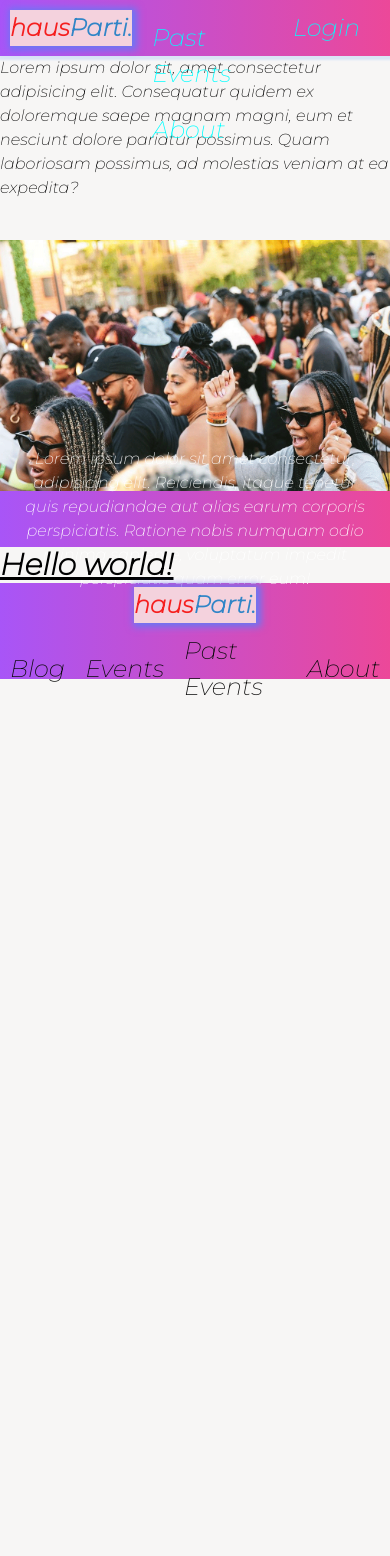
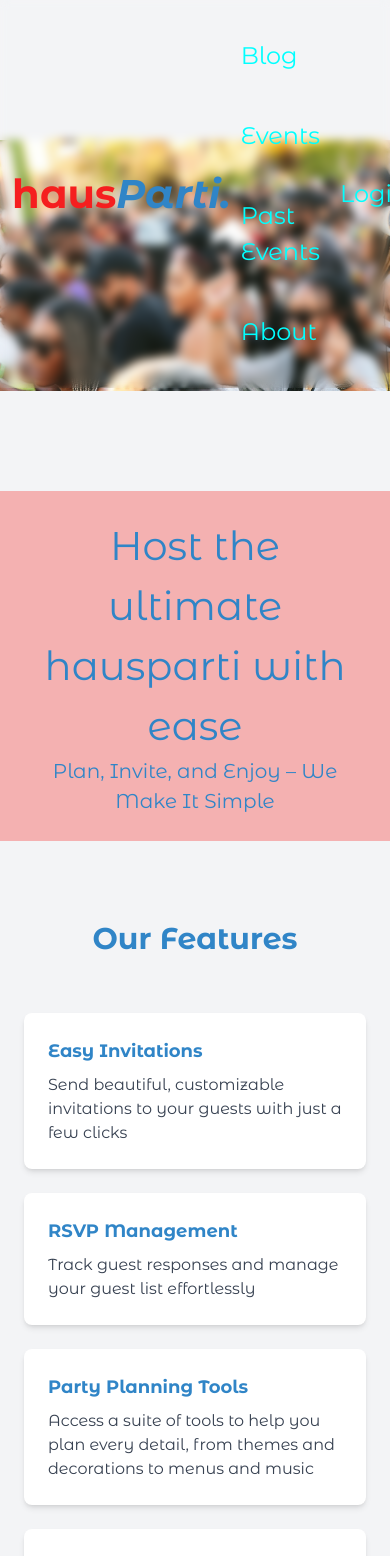
Before and after one commit to Phransis/hausParti, a React (Create React App) app: page / in a window 390 px wide. Shown: the top 1556 px of the page. Before the commit the page ends 844 px from the top, so only its background shows below. Built offline with nearby package versions, Linux system fonts and the light colour scheme.

Commit message:
Homepage 90% done

```diff
--- /dev/null
+++ b/src/components/api/API.jsx
@@ -0,0 +1,51 @@
+export  const BASE_URL = 'localhost://127.0.0.1.8000'
+export const FEATURES = [
+
+
+        {
+            "header": "Easy Invitations",
+            "content": "Send beautiful, customizable invitations to your guests with just a few clicks"
+        },
+        {
+            "header": "RSVP Management",
+            "content": "Track guest responses and manage your guest list effortlessly"
+        },
+        {
+            "header": "Party Planning Tools",
+            "content": "Access a suite of tools to help you plan every detail, from themes and decorations to menus and music"
+        },
+        {
+            "header": "Event Reminders",
+            "content": "Automatically send reminders to your guests to ensure they don’t miss the party"
+        },
+        {
+            "header": "Guest Communication",
+            "content": "Keep in touch with your guests through our integrated messaging system"
+        },
+        {
+            "header": "Budget Tracker",
+            "content": "Plan your budget and keep track of expenses to ensure everything stays on track"
+        },
+
+]
+export const TESTIMONIALS = [
+
+
+        {
+            "author": "Alex P.",
+            "role": "CEO, Insane Kreativs",
+            "image": "https://via.placeholder.com/150",
+            "message": "Planning my house party was a breeze thanks to [Your Brand Name]. My friends had a great time!"
+        },
+        {
+            "author": "Jamie L.",
+            "role": "Event Organizer",
+            "message": "I loved the easy-to-use tools and beautiful invitations. Highly recommend!"
+        },
+        {
+            "author": " Chris M.",
+            "role": "Plumber",
+            "message": "This platform made organizing my birthday party so much easier. Everything went smoothly."
+        }
+
+]
--- a/src/components/pages/Footer.jsx
+++ b/src/components/pages/Footer.jsx
@@ -3,15 +3,17 @@ import React from "react";
 function Footer() {
   return (
     <>
-      <div className="footer mx-auto pt-10 h-14 bg-gradient-to-r from-purple-500 to-pink-500 ">
-        <div className="column1 h-14 bg-gradient-to-r from-purple-500 to-pink-500">
+      <div className="footer ">
+        <footer>
+
+        <div className="column1 ">
           <div className="logo ">
             <a href="/">
               <span className="haus">haus</span>
               <span className="parti">
                 <i>Parti.</i>
               </span>
-            </a>
+            </a>©  All Rights Reserved.
           </div>
           <div className="footer-links">
             <ul>
@@ -30,6 +32,7 @@ function Footer() {
             </ul>
           </div>
         </div>
+        </footer>
         {/* <div className="column2">Location</div> */}
         {/* <div className="column3">Subscribe to our newsletters</div> */}
         {/* <div className="column4 h-14 bg-gradient-to-r from-purple-500 to-pink-500">Year</div> */}
--- a/src/components/pages/Header.jsx
+++ b/src/components/pages/Header.jsx
@@ -3,7 +3,7 @@ import React from "react";
 function Header() {
   return (
     <>
-      <nav className="navBar h-14 bg-gradient-to-r from-purple-500 to-pink-500">
+      <nav className=" ">
         <div className="logo">
           <a href="/">
             <span className="haus">haus</span>
--- a/src/components/pages/HomePage.jsx
+++ b/src/components/pages/HomePage.jsx
@@ -1,29 +1,112 @@
 import React from "react";
 
 import Outside from "../assets/outside.png";
+import { FEATURES } from "../api/API";
+import { TESTIMONIALS } from "../api/API";
 // import Logo from "../assets/logo.png";
 
 function HomePage() {
+  console.log("Features", FEATURES);
+  console.log("Testimonials", TESTIMONIALS);
   return (
     <>
-      <div className="">
-        <div className="">
-
-        Lorem ipsum dolor sit, amet consectetur adipisicing elit. Consequatur
-        quidem ex doloremque saepe magnam magni, eum et nesciunt dolore pariatur
-        possimus. Quam laboriosam possimus, ad molestias veniam at ea expedita?
-        </div>
+      <div className="bg-gray-100">
+        <div className="content-uno "></div>
         <img
           className=" container mx-auto pt-10 bImage "
           src={Outside}
           alt="Black youth partying"
         ></img>
-        <div className=" section-uno h-14 bg-gradient-to-r from-purple-500 to-pink-500">
-          Lorem ipsum dolor sit amet consectetur, adipisicing elit. Reiciendis,
-          itaque tenetur quis repudiandae aut alias earum corporis perspiciatis.
-          Ratione nobis numquam odio minima sapiente, voluptatum impedit
-          perspiciatis quam error eum!
+        <div className="section-uno heading">
+          Host the ultimate hausparti with ease
+          <p className="sub-heading">
+            Plan, Invite, and Enjoy – We Make It Simple
+          </p>
         </div>
+
+        <h1 className="text-3xl font-bold mt-20 text-center mb-8 hover:underline">
+          <a href="about">Our Features</a>
+        </h1>
+
+        <div className="grid grid-cols-1 sm:grid-cols-2 md:grid-cols-3 gap-6 p-6">
+          {FEATURES.map((feature, index) => (
+            <div key={index} className="bg-white shadow-lg rounded-lg p-6 shadow-md transition-transform transform hover:scale-105">
+              <div className="text-lg font-bold mb-2">{feature.header}</div>
+              <div className="text-gray-700">{feature.content}</div>
+            </div>
+          ))}
+        </div>
+        <div className="content-uno ">
+          Create engaging and memorable hausPartis in seconds...
+        </div>
+        <div className="min-h-screen bg-gray-100 mt-20 py-10">
+          <div className="max-w-7xl mx-auto px-4 sm:px-6 lg:px-8">
+            <h1 className="text-3xl font-bold text-center hover:underline mb-8">
+              Testimonials
+            </h1>
+            <div className="grid grid-cols-1 sm:grid-cols-2 md:grid-cols-3 gap-6">
+              {TESTIMONIALS.map((testimonial, index) => (
+                <div
+                  key={index}
+                  className="bg-white shadow-lg rounded-lg p-6 flex flex-col items-center shadow-md transition-transform transform hover:scale-105"
+                >
+                  <img
+                    className="w-24 h-24 rounded-full mb-4"
+                    src={testimonial.image}
+                    alt={`${testimonial.author} photo`}
+                  />
+                  <div className="text-center">
+                    <p className="text-gray-600 mb-4">{testimonial.role}</p>
+                    <p className="text-gray-800">"{testimonial.message}"</p>
+                    <h3 className="text-xl font-bold mb-2">
+                      {testimonial.author}
+                    </h3>
+                  </div>
+                </div>
+              ))}
+            </div>
+          </div>
+        </div>
+        {/* <div className="section-uno about">Testimonial Quotes:</div> */}
+
+        <div className=" section-uno about ">
+          <a href="about">About Us</a>
+        </div>
+        <p className="content">
+          At hausparti, we believe that every great party starts with great
+          planning. Our platform is designed to help you effortlessly organize
+          and host memorable house parties. From creating guest lists to
+          managing RSVPs and coordinating party details, we provide all the
+          tools you need to throw an unforgettable event."
+        </p>
+        <div class="max-w-md mx-auto bg-white rounded-xl shadow-md overflow-hidden md:max-w-2xl">
+          <div class="md:flex">
+            <div class="md:shrink-0">
+              <img
+                class="h-48 w-full object-cover md:h-full md:w-48"
+                src={Outside}
+                alt="Modern building architecture"
+              />
+            </div>
+            <div class="p-8">
+              <div class="uppercase tracking-wide text-sm text-indigo-500 font-semibold">
+                Company retreats
+              </div>
+              <a
+                href="#"
+                class="block mt-1 text-lg leading-tight font-medium text-black hover:underline"
+              >
+                Incredible accommodation for your team
+              </a>
+              <p class="mt-2 text-slate-500">
+                Looking to take your team away on a retreat to enjoy awesome
+                food and take in some sunshine? We have a list of places to do
+                just that.
+              </p>
+            </div>
+          </div>
+        </div>
+
         <h1 className="text-3xl font-bold underline">Hello world!</h1>
       </div>
     </>
--- a/src/index.css
+++ b/src/index.css
@@ -1,88 +1,94 @@
-@import url('https://fonts.googleapis.com/css2?family=Montserrat:ital,wght@1,200&display=swap');
+/* @import url('https://fonts.googleapis.com/css2?family=Montserrat:ital,wght@1,200&display=swap'); */
+@import url('https://fonts.googleapis.com/css2?family=Anton&family=Montserrat+Alternates:ital,wght@0,100;0,200;0,300;0,400;0,500;0,600;0,700;0,800;0,900;1,100;1,200;1,300;1,400;1,500;1,600;1,700;1,800;1,900&display=swap');
+/* @import url('https://fonts.googleapis.com/css2?family=Bebas+Neue&display=swap'); */
 @tailwind base;
 @tailwind components;
 @tailwind utilities;
 body {
   margin: 0;
-  font-family: 'Montserrat', sans-serif;
+  /* font-family: 'Montserrat', sans-serif; */
+  font-family: 'Montserrat Alternates', sans-serif;
   -webkit-font-smoothing: antialiased;
   -moz-osx-font-smoothing: grayscale;
-  background-color: rgb(247, 246, 245);
+  background-color: rgb(237, 253, 247);
+  color:rgb(48, 133, 199);
+
 }
 
 
 
-/* nav{
+nav{
   position: fixed;
   top: 0;
   right: 0;
   left: 0;
   z-index: 1030;
   display: flex;
-  justify-content: center;
-  align-items: center;
+  /* justify-content: center; */
+  /* align-items: center; */
   padding: 4px 20px 4px 12px;
   backdrop-filter: blur(5px);
-} */
+
+}
 
 
 
 
 
-.navBar {
-  display: flex;
+nav {
+  /* display: flex;
   justify-content: space-between;
   align-items: center;
-  padding: 10px;
+  padding: 10px; */
   /* backdrop-filter: blur(5px); */
-  background-color: rgb(237, 253, 247);
-  box-shadow: 2px 1px 2px 3px rgb(218, 229, 246);
-  position: relative;
+  /* background-color: rgb(237, 253, 247); */
+  /* box-shadow: 2px 1px 2px 3px rgb(218, 229, 246); */
+  /* position: relative; */
 
 }
 
-.navBar ul a li{
+nav ul a li{
   display: inline-block;
   padding: 10px;
   font-size: x-large;
 }
 
-.navBar ul a {
+nav ul a {
   /* text-decoration: none; */
-  color:rgb(10, 10, 10);
+  color:rgb(48, 133, 199);
   padding: 10px;
 }
 
-.navBar ul a:hover{
-  color: rgb(251, 246, 246);
+nav ul a:hover{
+  color: rgb(245, 31, 31);
   /* color: black; */
 
 }
 
-.navBar ul a li:hover{
+nav ul a li:hover{
   text-decoration: underline;
 }
 .logo{
-  background-color: rgb(244, 210, 221);
+  /* background-color: rgb(185, 234, 246); */
   font-weight: bolder;
-  box-shadow: 2px 1px 7px 3px rgb(105, 119, 245);
+  /* box-shadow: 2px 1px 7px 3px rgb(105, 119, 245); */
 
 
 }
 
-.navBar .logo,
-.navBar .center,
-.navBar .right {
+nav .logo,
+nav .center,
+nav .right {
   display: flex;
   align-items: center;
 }
 
-.navBar .center {
+nav .center {
   justify-content: center;
   flex-grow: 1;
 }
 
-.navBar .right {
+nav .right {
   /* justify-content: flex-end; */
 }
 
@@ -90,7 +96,7 @@ body {
 
  .haus,
  .parti {
-  font-size: 24px;
+  font-size: 40px;
 }
 
 
@@ -99,7 +105,7 @@ body {
 
 
 @media(max-width: 600px){
-  .navBar ul{
+  nav ul{
     max-width: 100%;
   }
 }
@@ -129,7 +135,7 @@ body {
 
   .footer{
     color: aliceblue;
-    background-color: rgb(237, 253, 247);
+    background-color: rgb(18, 18, 18);
     width: 100%;
     display: grid;
     grid-template-columns: 1fr    ;
@@ -154,13 +160,13 @@ body {
     align-items: center;
     justify-content: center;
     /* flex-direction: column; */
-    color:rgb(10, 10, 10);
+    color: aliceblue;
     font-size: x-large;
     padding: 10px;
   }
 
   .column1 ul a:hover{
-    color: rgb(251, 246, 246);
+    color: rgb(245, 31, 31);
 
   }
   .column2, .column3{
@@ -176,12 +182,81 @@ body {
   }
 
   .section-uno{
-    display: flex;
-    color: white;
-    /* margin-top: 25px; */
+    /* display: flex; */
+    width: 100%;
+    height: auto;
+    position: relative;
     padding: 25px;
     align-items: center;
     justify-content: center;
     text-align: center;
-    background-color:rgb(48, 133, 199);
+    /* background-color:rgb(48, 133, 199); */
   }
+
+  .section-uno img{
+    width: 100%;
+  }
+
+
+  .content-uno{
+    display: flex;
+    padding: 50px;
+    /* font-family: "Bebas Neue", sans-serif ; */
+    align-items: center;
+    justify-content: center;
+    text-align: center;
+  }
+
+  .heading{
+    font-size: 40px;
+    color:rgb(48, 133, 199);
+    background-color: rgb(244, 177, 177);
+    margin-top: 100px;
+    /* height: 500px; */
+  }
+  .about{
+    font-size: 40px;
+    margin-top: 100px;
+    text-align: center;
+    /* height: 500px; */
+    }
+    .about:hover{
+      /* color: rgb(245, 31, 31); */
+      color: black;
+      cursor: pointer;
+      text-decoration: underline;
+  }
+  .sub-heading{
+    font-size: 20px;
+  }
+
+.content{
+  font-size: 20px;
+  margin-top: -50px;
+  align-items: center;
+  justify-content: center;
+  text-align: center;
+  padding: 40px 80px 10px 80px;
+
+}
+
+.feature-head{
+  font-size: 30px;
+  text-decoration: solid;
+}
+.features{
+  height: 100%;
+  width: 300px;
+  margin: auto;
+  background-color: rgb(237, 253, 247);
+  box-shadow: 2px 1px 2px 3px rgb(198, 221, 239);
+  border-radius: 10px;
+  background-color: azure;
+}
+
+.features:hover{
+  color: black;
+  /* box-shadow: 2px 1px 2px 3px rgb(245, 31, 31); */
+  cursor: pointer;
+
+}
```
Also changed, not shown: src/App.js (+6 -2 lines), src/components/pages/Blog.jsx (added, +16 -0 lines), src/components/pages/PastEvents.jsx (added, +15 -0 lines), 1 other file (tests, documents, lock files or other folders).
